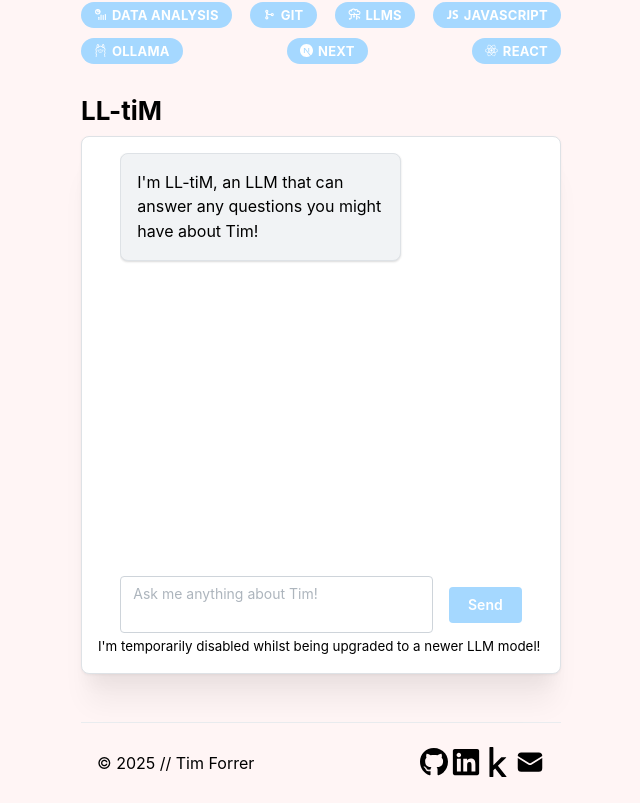
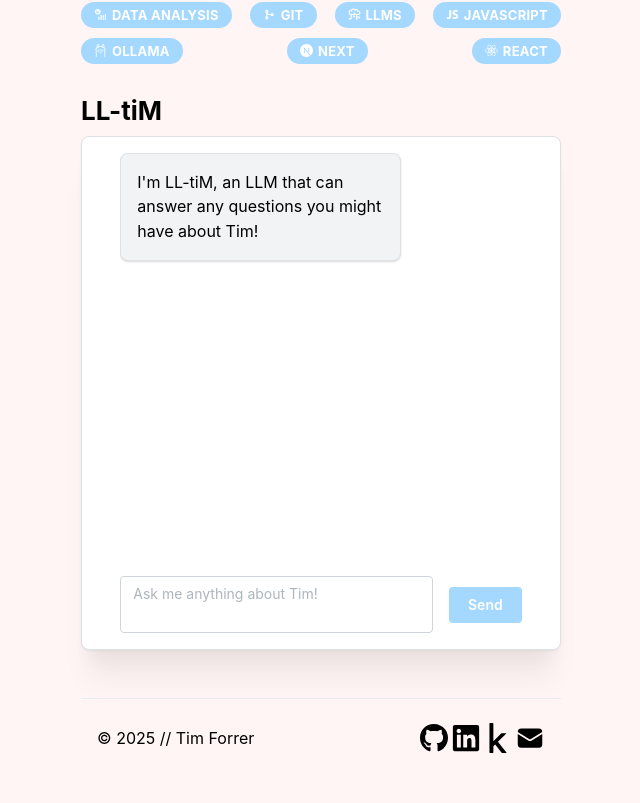
Before and after one commit to tim-forrer/website, a Next.js app: page / in a window 1280 px wide. Shown: the part 411-1214 px from the top of the page, without its empty margins (319-959 px from the left). After the commit the page ends 1190 px from the top, so only its background shows below. Built offline with nearby package versions, Linux system fonts and the light colour scheme.

Commit message:
remove disabled text

```diff
--- a/components/ChatUI.js
+++ b/components/ChatUI.js
@@ -80,7 +80,6 @@ function ChatUI() {
             <Button onClick={handleSend} disabled={disabled}>Send</Button>
           </Group>
         </Stack>
-        <small>I'm temporarily disabled whilst being upgraded to a newer LLM model!</small>
       </Paper>
   );
 }
```
